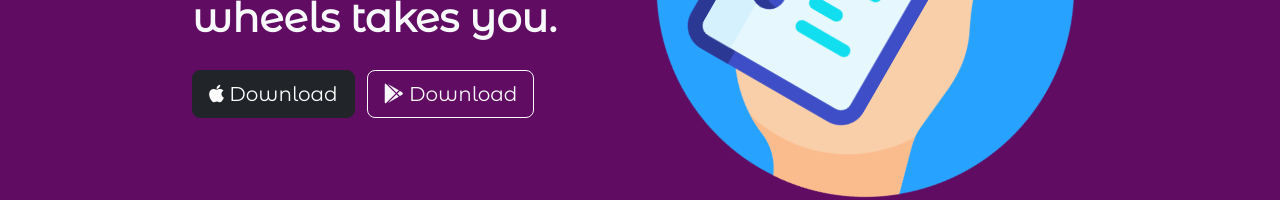
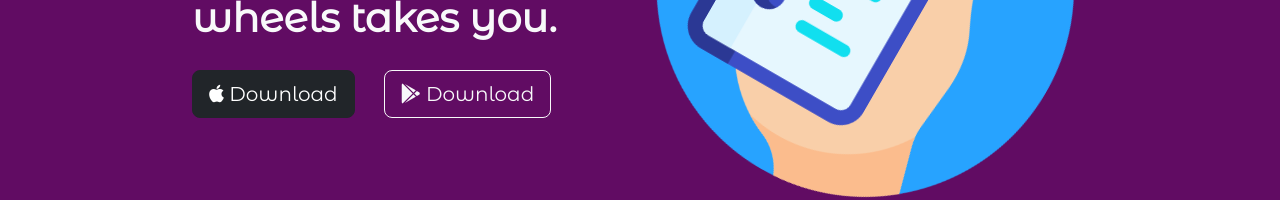
Before and after one commit to maghrabyy/Design-One, a plain HTML site: page index.html in a window 1280 px wide. Shown: the part 461-661 px from the top of the page. Drawn offline with nearby package versions, Linux system fonts and the light colour scheme; a web font is replaced by a local one.

Commit message:
adjust btn layout

```diff
--- a/index.html
+++ b/index.html
@@ -53,8 +53,14 @@
         <div class="row">
             <div class="col-lg-6 align-self-center">
                 <h1 class="text-light">a professional maintenance whereever your wheels takes you.</h1>
-                <button type="button" class="btn btn-dark btn-lg me-lg-2"><i class="fa-brands fa-apple"></i> Download</button>
-                <button type="button" class="btn btn-outline-light btn-lg"><i class="fa-brands fa-google-play"></i> Download</button>
+                <div class="row">
+                    <div class="col-5">
+                        <button type="button" class="btn btn-dark btn-lg"><i class="fa-brands fa-apple"></i> Download</button>
+                    </div>
+                    <div class="col-5">
+                        <button type="button" class="btn btn-outline-light btn-lg"><i class="fa-brands fa-google-play"></i> Download</button>
+                    </div>
+                </div>
             </div>
             <div class="col-lg-6">
                     <img src="Assets/Images/smartphone.png" id="smartPhonePic" alt="">
```
